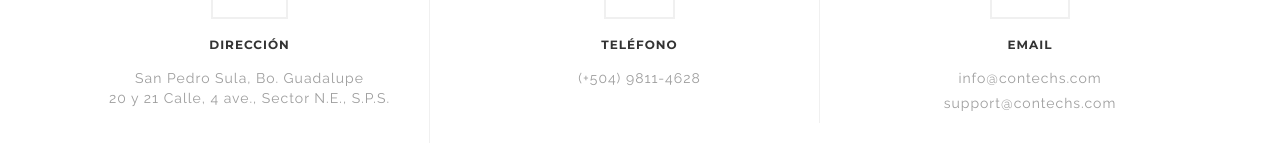
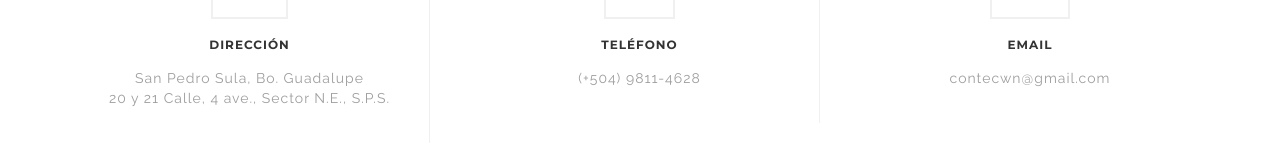
Before and after one commit to jshwelz/contec, a plain HTML site: page contact-us.html in a window 1280 px wide. Shown: the part 792-955 px from the top of the page. Drawn offline with Linux system fonts and the light colour scheme; some packages are replaced by stand-ins of ours.

Commit message:
Update contact-us.html

```diff
--- a/contact-us.html
+++ b/contact-us.html
@@ -200,8 +200,7 @@
 					<div class="contact-block">
 						<i class="fa fa-envelope"></i>
 						<span>Email</span>
-						<p><a title="Mailto" href="mailto:info@contechs.com">info@contechs.com</a></p>
-						<p><a title="Mailto" href="mailto:support@contechs.com">support@contechs.com</a></p>
+						<p><a title="Mailto" href="mailto:contecwn@gmail.com">contecwn@gmail.com</a></p>
 					</div>
 				</div>
 			</div><!-- Contact Us /- -->
```
